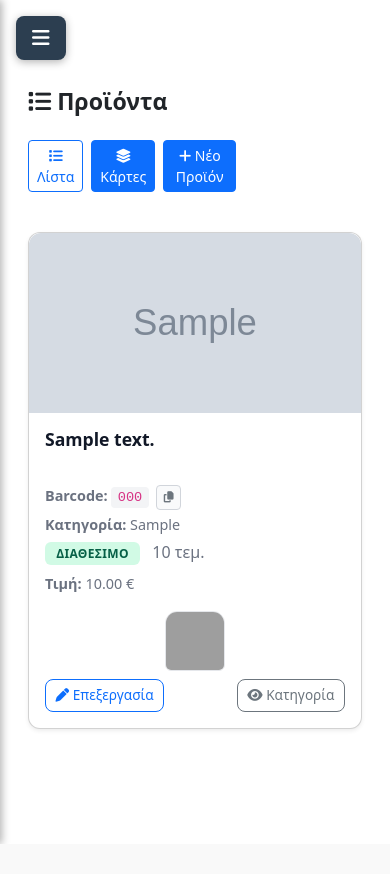
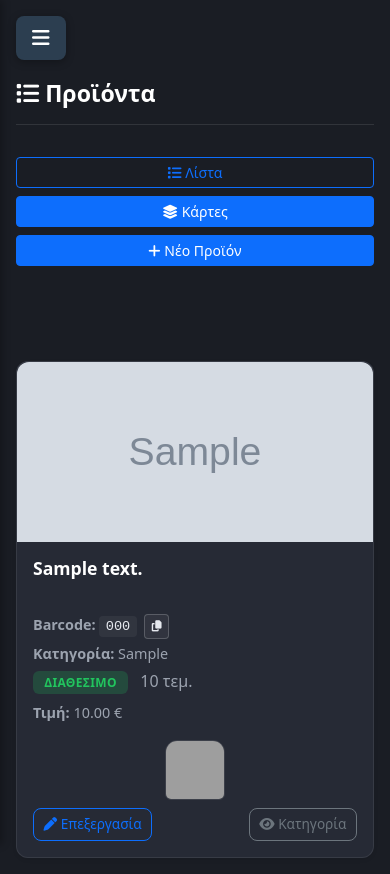
Before and after one commit to Dimitrios-Mourtzilas1999/apotheke, a Django app: page /product/products/1 in a window 390 px wide. Before the commit the page ends 844 px from the top, so only its background shows below. Run offline with Django 5.2, Linux system fonts and the light colour scheme; tables that the repository leaves empty hold one stand-in row (values such as "Sample post"); grey boxes marked "Sample" are stand-in pictures; some libraries are stand-ins or nearby versions; grey boxes are pictures that could not be loaded.

Commit message:
Apply dark theme and fix layout for product list view
- Remove container-fluid and replace with content-wrapper
- Add page-header with custom flexbox layout
- Add view-controls for button placement
- Apply dark theme to table and cards
- Update all colors to match dark theme
- Add mobile responsive adjustments
- Add padding for hamburger button on mobile
- Ensure buttons are properly sized
- Update stock badges for dark theme
- Update pagination for dark theme
- Maintain all existing functionality (sorting, copy barcode, etc.)

```diff
--- a/inventory/static/inventory/products/css/product_cards.css
+++ b/inventory/static/inventory/products/css/product_cards.css
@@ -1,12 +1,48 @@
 /* Variables */
 :root {
-    --card-bg: #ffffff;
-    --card-shadow: rgba(0, 0, 0, 0.08);
-    --card-hover-shadow: rgba(0, 0, 0, 0.15);
-    --primary-color: #2563eb;
-    --secondary-color: #6b7280;
+    --card-bg: rgba(40,44,55,0.95);
+    --card-shadow: rgba(0, 0, 0, 0.3);
+    --card-hover-shadow: rgba(0, 0, 0, 0.4);
+    --primary-color: #0d6efd;
+    --secondary-color: #9ca3af;
     --border-radius: 12px;
     --transition-speed: 0.3s;
+}
+
+/* Main content area */
+.main-content {
+    padding: 2rem;
+    background-color: #1a1d24;
+    min-height: 100vh;
+}
+
+/* Content wrapper to control layout */
+.content-wrapper {
+    max-width: 1400px;
+    margin: 0 auto;
+}
+
+/* Page header */
+.page-header {
+    display: flex;
+    justify-content: space-between;
+    align-items: center;
+    margin-bottom: 2rem;
+    padding-bottom: 1rem;
+    border-bottom: 1px solid rgba(255,255,255,0.1);
+}
+
+.page-header h3 {
+    margin: 0;
+    color: #ffffff;
+}
+
+/* View controls */
+.view-controls {
+    display: flex;
+    gap: 0.5rem;
+    flex-wrap: wrap;
+    margin-bottom: 2rem;
 }
 
 /* Reset spacing for card text */
@@ -22,6 +58,7 @@
 /* Card styling */
 .card {
     background-color: var(--card-bg);
+    border: 1px solid rgba(255,255,255,0.08);
     border-radius: var(--border-radius);
     box-shadow: 0 2px 6px var(--card-shadow);
     transition: transform var(--transition-speed) ease, box-shadow var(--transition-speed) ease;
@@ -38,7 +75,7 @@
 .card-title {
     font-weight: 600;
     font-size: 1.1rem;
-    color: #111827;
+    color: #ffffff;
     margin-bottom: 0.5rem;
     min-height: 3rem; /* keep height consistent */
 }
@@ -93,6 +130,9 @@
     border-radius: 8px;
     margin: 0 2px;
     transition: all var(--transition-speed) ease;
+    background-color: rgba(40,44,55,0.95);
+    border-color: rgba(255,255,255,0.1);
+    color: #e6e9ef;
 }
 
 .pagination .page-item.active .page-link {
@@ -115,7 +155,7 @@
 
 .placeholder-card-image {
     height: 180px;
-    background-color: #f3f4f6;
+    background-color: rgba(255,255,255,0.05);
     display: flex;
     align-items: center;
     justify-content: center;
@@ -133,7 +173,7 @@
     width: 60px;
     height: 60px;
     border-radius: 6px;
-    border: 1px solid #e5e7eb;
+    border: 1px solid rgba(255,255,255,0.1);
     transition: transform 0.2s ease;
 }
 
@@ -152,18 +192,18 @@
 }
 
 .stock-in_stock {
-    background-color: #d1fae5;
-    color: #065f46;
+    background-color: rgba(34, 197, 94, 0.2);
+    color: #22c55e;
 }
 
 .stock-low_stock {
-    background-color: #fef3c7;
-    color: #92400e;
+    background-color: rgba(234, 179, 8, 0.2);
+    color: #eab308;
 }
 
 .stock-out_of_stock {
-    background-color: #fee2e2;
-    color: #991b1b;
+    background-color: rgba(239, 68, 68, 0.2);
+    color: #ef4444;
 }
 
 .stock-number {
@@ -176,25 +216,56 @@
 .barcode-text {
     font-family: 'Courier New', monospace;
     font-size: 0.85rem;
-    background-color: #f3f4f6;
+    background-color: rgba(255,255,255,0.05);
     padding: 0.2rem 0.4rem;
     border-radius: 4px;
+    color: #e6e9ef;
 }
 
 /* Copy barcode button */
 .btn-copy-barcode {
     padding: 0.2rem 0.4rem;
     font-size: 0.7rem;
-    border: 1px solid #d1d5db;
-    background: #f9fafb;
+    border: 1px solid rgba(255,255,255,0.2);
+    background: rgba(255,255,255,0.05);
+    color: #e6e9ef;
     transition: all 0.2s ease;
 }
 
 .btn-copy-barcode:hover {
-    background: #e5e7eb;
-    border-color: #9ca3af;
+    background: rgba(255,255,255,0.1);
+    border-color: rgba(255,255,255,0.3);
 }
 
 .btn-copy-barcode:active {
     transform: scale(0.95);
 }
+
+/* Responsive */
+@media (max-width: 768px) {
+    .main-content {
+        padding: 1rem;
+        padding-top: 4rem; /* Space for hamburger button */
+    }
+
+    .content-wrapper {
+        padding: 0;
+    }
+
+    .page-header {
+        padding-top: 1rem;
+    }
+
+    .view-controls {
+        flex-direction: column;
+    }
+
+    .view-controls .btn {
+        width: 100%;
+        justify-content: center;
+    }
+
+    .row.g-4 {
+        margin-top: 0.5rem;
+    }
+}
--- a/inventory/templates/inventory/products/index.html
+++ b/inventory/templates/inventory/products/index.html
@@ -21,16 +21,15 @@
 {% include 'menu.html' %}
 
 <div class="main-content">
-  <div class="container-fluid">
+  <div class="content-wrapper">
 
     <!-- Page Header -->
-    <div class="d-flex justify-content-between align-items-center mt-4 mb-3">
+    <div class="page-header">
       <h3 class="fw-bold"><i class="fa-solid fa-list"></i> Προϊόντα</h3>
-      <div class="d-flex gap-2"></div>
     </div>
 
     <!-- View toggle buttons -->
-    <div class="d-flex gap-2 mb-3">
+    <div class="view-controls">
       <a href="{% url 'product_list' 'list' %}"
          class="btn btn-sm {% if current_view == 'list' %}btn-primary{% else %}btn-outline-primary{% endif %}" id="btnProductList">
         <i class="fa-solid fa-list"></i> Λίστα
```
Also changed, not shown: inventory/static/inventory/products/css/product_list.css (+96 -33 lines).
